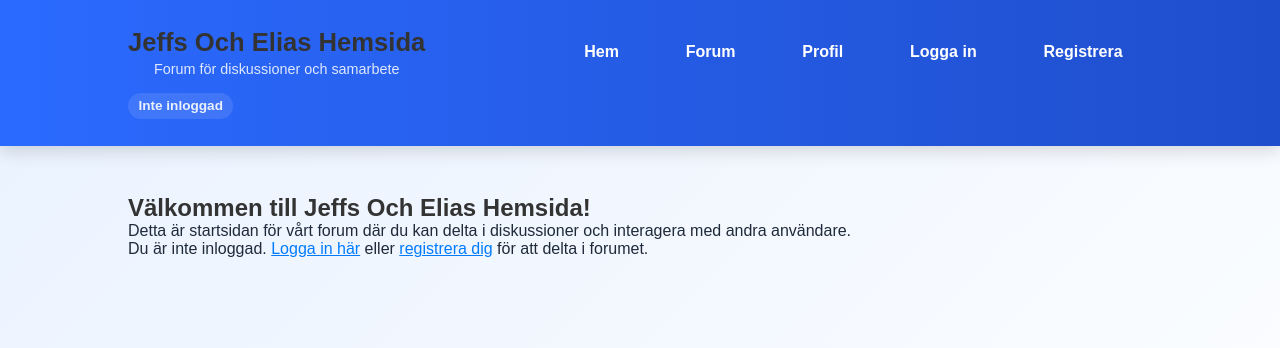
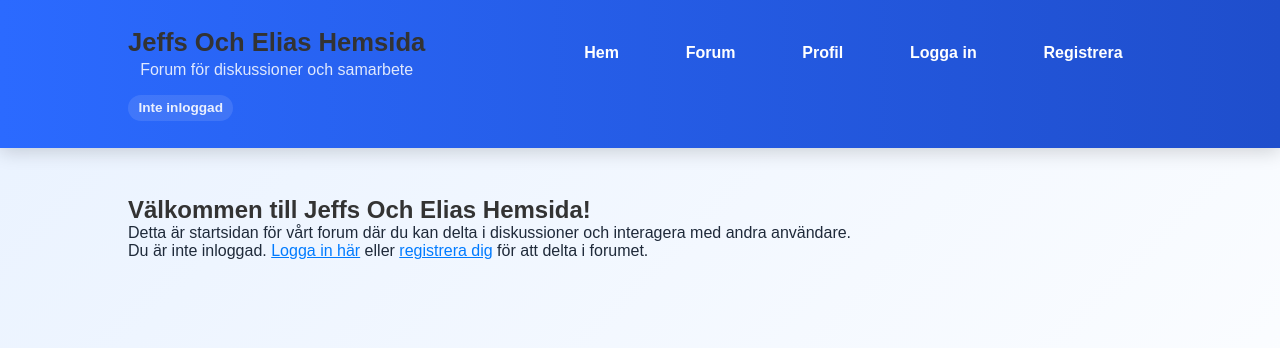
Before and after one commit to Carlchr/BetygshojandeProjekt, a Flask app: page / in a window 1280 px wide. Shown: the top 348 px of the page. Run offline with Flask 3, Linux system fonts and the light colour scheme; some libraries are stand-ins or nearby versions.

Commit message:
Update style.css

```diff
--- a/static/style.css
+++ b/static/style.css
@@ -191,7 +191,7 @@ header {
 }
 
 .tagline {
-    font-size: 0.9rem;
+    font-size: 1.0rem;
     color: rgba(255, 255, 255, 0.85);
 }
 
```
